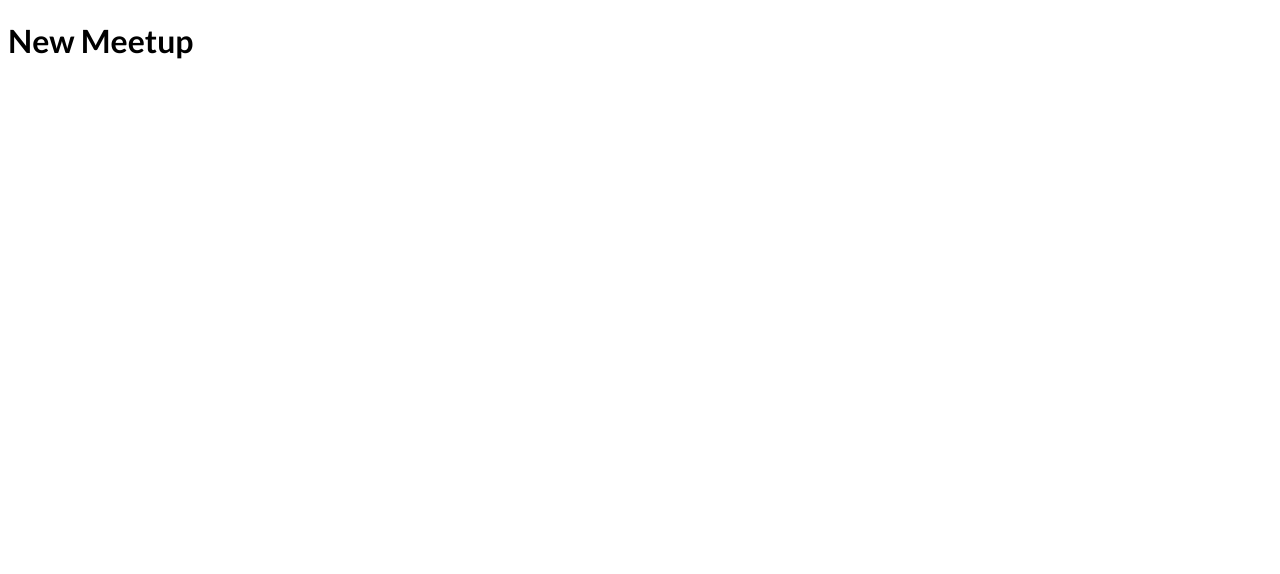
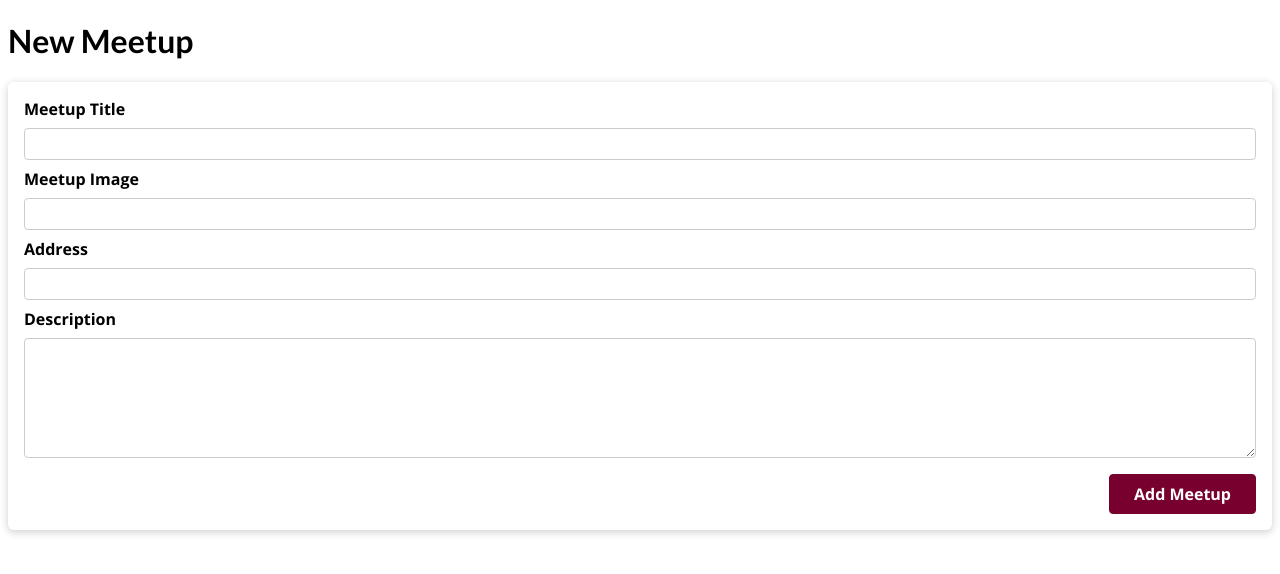
Before and after one commit to rsamhollyer/MS_react_complete, a Next.js app in the folder meetup_next/: page /new-meetup in a window 1280 px wide. Shown: the top 574 px of the page. Built offline with nearby package versions, Linux system fonts and the light colour scheme.

Commit message:
update form page

```diff
--- a/meetup_next/pages/new-meetup/index.jsx
+++ b/meetup_next/pages/new-meetup/index.jsx
@@ -1,5 +1,15 @@
 import React from 'react';
+import NewMeetupForm from '../../components/meetups/NewMeetupForm';
 
 export default function NewMeetupPage() {
-  return <h1>New Meetup</h1>;
+  function addMeetupHandler(enteredMeetupData) {
+    console.log(enteredMeetupData);
+  }
+  return (
+    <div>
+      <h1>New Meetup</h1>
+
+      <NewMeetupForm onAddMeetup={addMeetupHandler} />
+    </div>
+  );
 }
```
Also changed, not shown: 1 other file (tests, documents, lock files or other folders).
